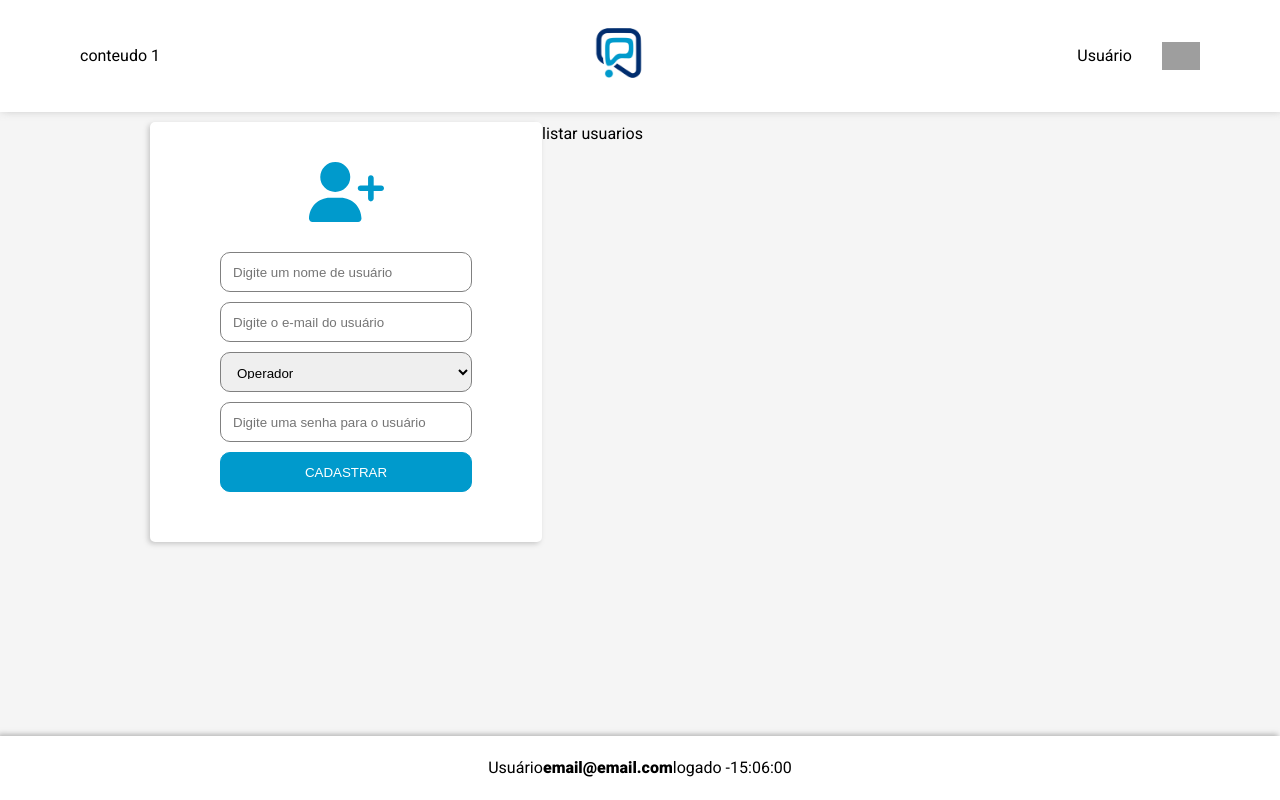
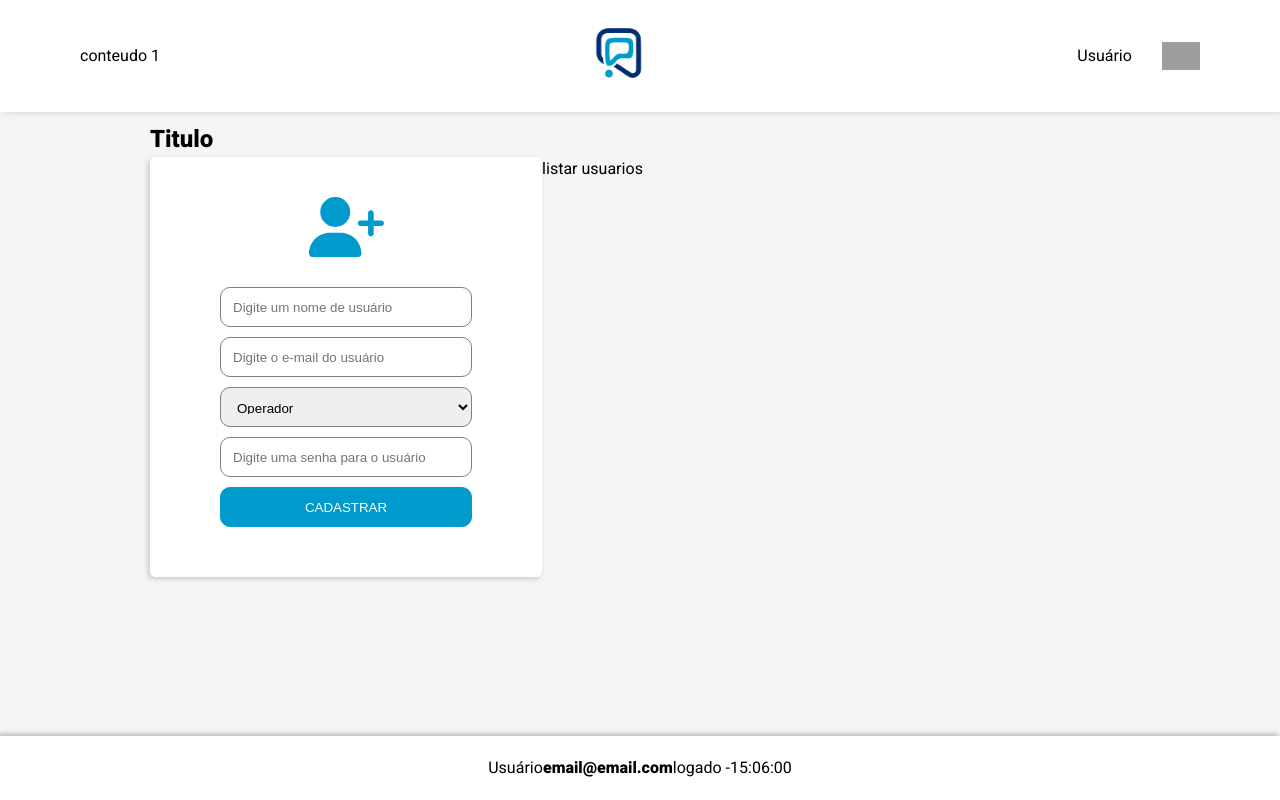
Before and after one commit to Paulo-DevTallos/desafio-tallos-frontend, a Vue app: page /contacts in a window 1280 px wide. Built offline with nearby package versions, Linux system fonts and the light colour scheme; grey boxes are pictures that could not be loaded.

Commit message:
criando componente typography

```diff
--- /dev/null
+++ b/src/components/components-users/Typography.vue
@@ -0,0 +1,11 @@
+<template>
+  <div>
+    <h2>Titulo</h2>
+  </div>
+</template>
+
+<script>
+export default {
+  name: 'Typography'
+}
+</script>
--- a/src/pages/user-pages/Contacts.vue
+++ b/src/pages/user-pages/Contacts.vue
@@ -1,6 +1,7 @@
 <template>
   <HeaderUser />
     <main id="bg-color">
+      <Typography />
       <div class="container-contacts">
         <div class="container-form">
           <form action="">
@@ -30,12 +31,15 @@
 <script>
 import HeaderUser from '../../components/components-users/HeaderUser.vue';
 import FooterUser from '../../components/components-users/FooterUser.vue';
+import Typography from '../../components/components-users/Typography.vue';
+
 export default {
   name: "Contacts",
   components: {
     HeaderUser,
     FooterUser,
-  }
+    Typography
+}
 }
 </script>
 <style scoped>
```
